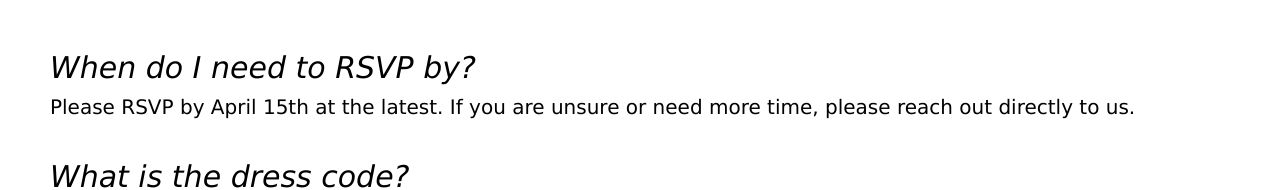
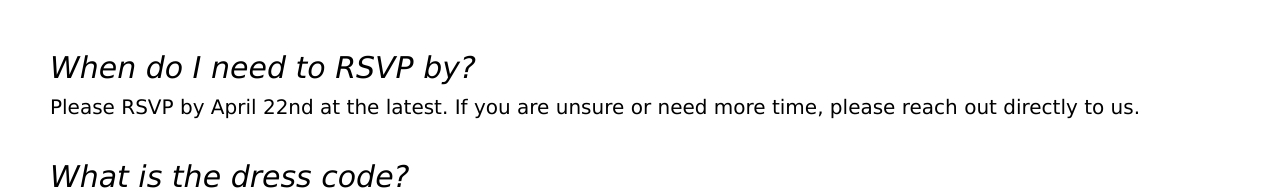
Before and after one commit to raymondsli/wedding, a React (Create React App) app: page / in a window 1280 px wide. Shown: the part 3066-3256 px from the top of the page. Built offline with nearby package versions, Linux system fonts and the light colour scheme; a web font is replaced by a local one.

Commit message:
Update RSVP date in FAQ

```diff
--- a/src/pages/faqPage/FAQ.js
+++ b/src/pages/faqPage/FAQ.js
@@ -7,7 +7,7 @@ import { getText } from "../../stringTranslations";
 
 const questionAndAnswers = {
   "When do I need to RSVP by?":
-    "Please RSVP by April 15th at the latest. If you are unsure or need more time, please reach out directly to us.",
+    "Please RSVP by April 22nd at the latest. If you are unsure or need more time, please reach out directly to us.",
   "What is the dress code?":
     "The dress code will be formal attire, meaning a suit for men and a dress for women. No sandals, slippers, or jeans. For colors, preferably light blue or yellow (to match the wedding's main color scheme), but other colors (black, dark blue, gray, etc) are fine as well.",
   "Can I bring a plus one?":
@@ -36,7 +36,7 @@ const questionAndAnswers = {
 
 const questionAndAnswersChinese = {
   "我需要何時回覆是否出席 (RSVP)?":
-    "請最晚在 4 月 15 日前回覆。如果您不確定或需要更多時間，請直接聯繫我們。",
+    "請最晚在 4 月 22 日前回覆。如果您不確定或需要更多時間，請直接聯繫我們。",
   "有著裝要求嗎？":
     "著裝要求為正式服裝，男士請穿西裝，女士請穿洋裝。禁止穿涼鞋、拖鞋或牛仔褲。顏色方面，建議淺藍色或黃色（與婚禮主色調相配），但其他顏色（黑色、深藍色、灰色等）也可以。",
   "我可以帶一位同行賓客嗎？":
```
